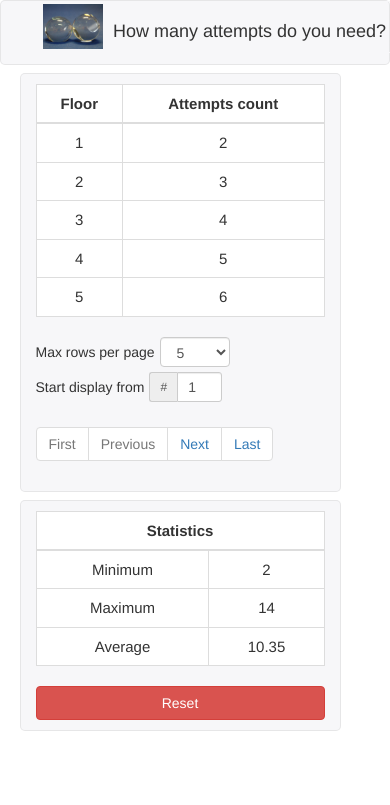
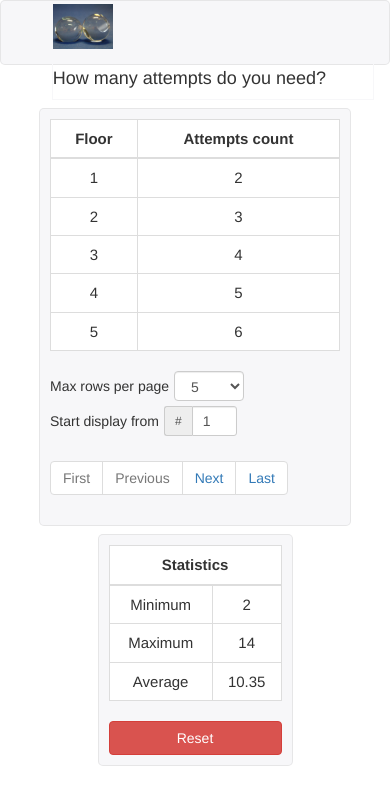
Before and after one commit to IvanKhud/FirstJSApp, a PHP site: page /index.html in a window 390 px wide; the page is wider, and only the part inside the window is pictured. Shown: the top 805 px of that part. Run offline with PHP 8.4, Linux system fonts and the light colour scheme.

Commit message:
#13 reworked elements positioning again

```diff
--- a/css/style.css
+++ b/css/style.css
@@ -18,7 +18,7 @@
   position: relative;
   margin: auto;
   margin-left: 5%;
-  width: 520px;
+  width: 90%;
   border: 1px solid #f7f7f9;
 }
 
@@ -28,11 +28,6 @@
   margin-top: 2px;
   margin-right: 10px;
   float: left;
-}
-
-.general-container {
-  position: relative;
-  width: 800px;
 }
 
 .main-content,
@@ -48,13 +43,15 @@
 }
 
 .main-content {
-  width: 750px;
+  width: 60%;
   float:left;
+  margin-left: 5%;
 }
 
 .right-sidebar {
   float: left;
-  width: 320px;
+  margin-left: 2%;
+  width: 30%;
 }
 
 .main-table,
@@ -68,14 +65,6 @@
 .right-table th {
   text-align: center;
   font-size: 15px;
-}
-
-.main-table {
-  width: 500px;
-}
-
-.right-table {
-  width: 200px;
 }
 
 #maxRowsPerPageForm, #firstVisibleRowForm {
@@ -169,7 +158,6 @@
 
 .logo {
   height: 45px;
-  margin-left: 5%;
 }
 
 .general-container {
@@ -179,7 +167,20 @@
 
 .header-content {
   float: left;
-  margin-left: 0%;
+  margin-left: 10%;
 }
 
+.main-content {
+  width: 80%;
+  float:left;
+  margin-left: 10%;
 }
+
+.right-sidebar {
+  margin-left: 25%;
+  width: 50%;
+}
+
+
+
+}
--- a/index.html
+++ b/index.html
@@ -24,9 +24,9 @@
     </div>
   </div>
 
-  <div class="container general-container">
 
-  <div class="row col-xs-12 col-md-8 main-content">
+
+  <div class="main-content">
     <table class="table table-bordered main-table" id="generalTable">
       <thead>
         <tr>
@@ -72,7 +72,7 @@
 
   </div>
 
-  <div class="row row col-xs-12 col-md-3 col-md-offset-1 right-sidebar">
+  <div class="right-sidebar">
     <table class="table table-bordered right-table" id="statisticsTable">
       <thead>
         <tr>
@@ -85,7 +85,7 @@
     <button id="mainButton" type="button" class="btn btn-success btn-block" onclick="dom.buttonPush()">Start</button>
   </div>
 
-  </div>
+
 
 </body>
 </html>
```
